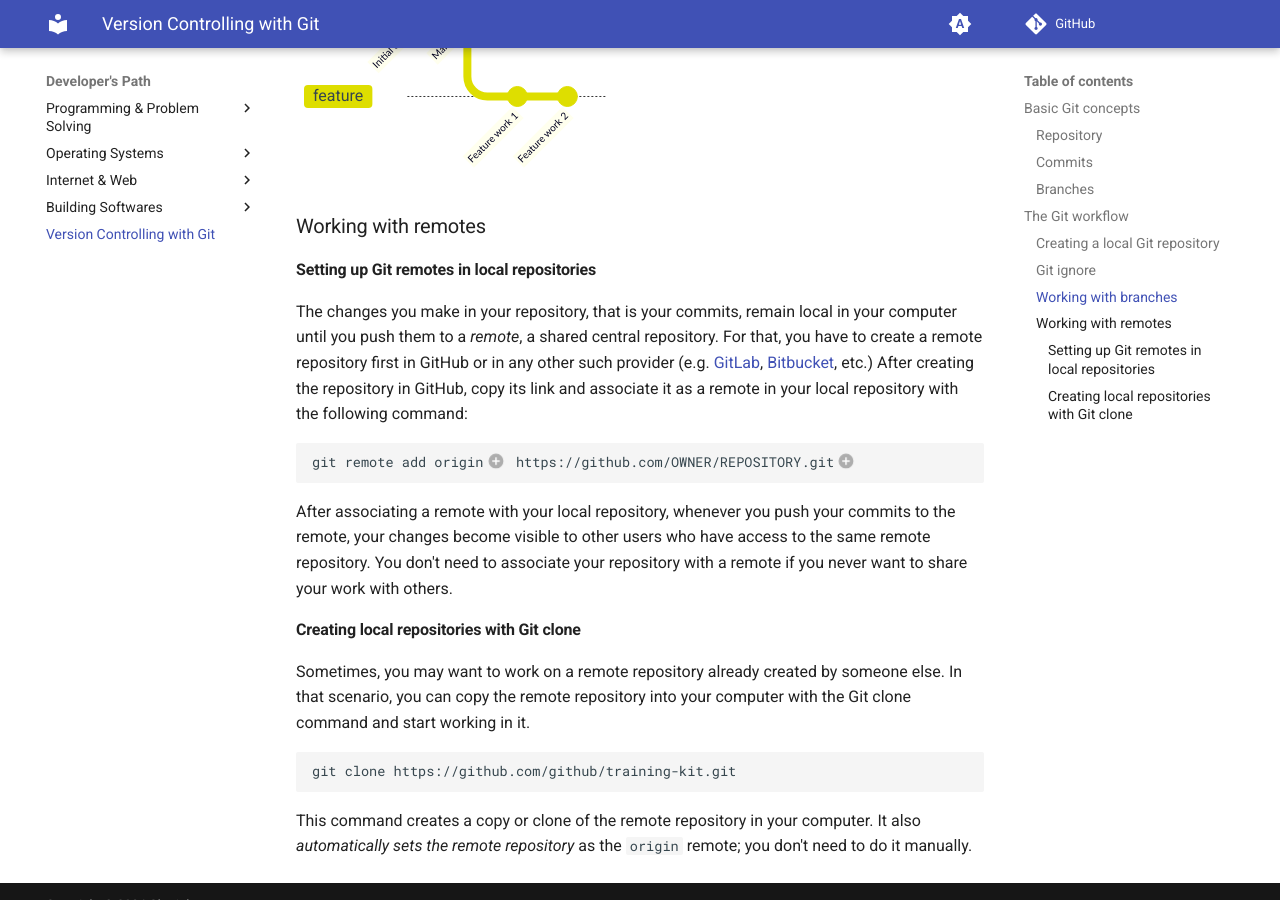
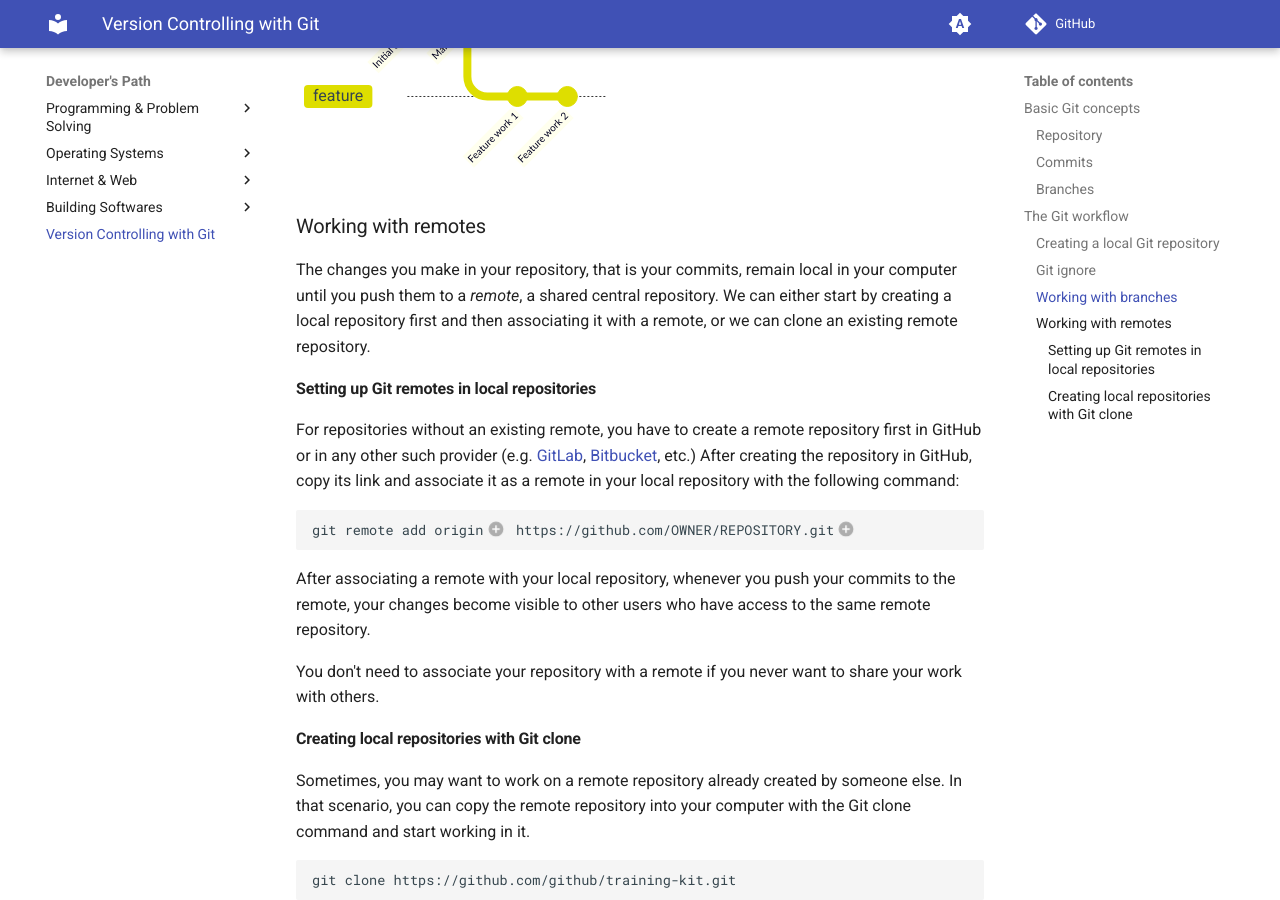
Before and after one commit to gharials/dev-path, an MkDocs documentation site: the page built from docs/vcs-git.md, in a window 1280 px wide and 900 px high, scrolled down 3749 px. Built offline with MkDocs 1.6.1 and Material for MkDocs 9.7.7, drawn with Linux system fonts in a browser that asks for light colours; comment, search, counter and statistics services are not loaded.

Commit message:
'vcs-git': copy edit.

````diff
--- a/docs/vcs-git.md
+++ b/docs/vcs-git.md
@@ -105,9 +105,11 @@ gitGraph
 
 ### Working with remotes
 
+The changes you make in your repository, that is your commits, remain local in your computer until you push them to a _remote_, a shared central repository. We can either start by creating a local repository first and then associating it with a remote, or we can clone an existing remote repository.
+
 #### Setting up Git remotes in local repositories
 
-The changes you make in your repository, that is your commits, remain local in your computer until you push them to a _remote_, a shared central repository. For that, you have to create a remote repository first in GitHub or in any other such provider (e.g. [GitLab](https://about.gitlab.com/), [Bitbucket](https://bitbucket.org/), etc.) After creating the repository in GitHub, copy its link and associate it as a remote in your local repository with the following command:
+For repositories without an existing remote, you have to create a remote repository first in GitHub or in any other such provider (e.g. [GitLab](https://about.gitlab.com/), [Bitbucket](https://bitbucket.org/), etc.) After creating the repository in GitHub, copy its link and associate it as a remote in your local repository with the following command:
 
 <div class="annotate" markdown>
 ```
@@ -118,7 +120,9 @@ git remote add origin(1) https://github.com/OWNER/REPOSITORY.git(2)
 1. Name of the remote. A local repository may have multiple remotes with their unique names; the default remote name is `origin`.
 2. Link to the remote repository. You can find it in the repository webpage.
 
-After associating a remote with your local repository, whenever you push your commits to the remote, your changes become visible to other users who have access to the same remote repository. You don't need to associate your repository with a remote if you never want to share your work with others.
+After associating a remote with your local repository, whenever you push your commits to the remote, your changes become visible to other users who have access to the same remote repository.
+
+You don't need to associate your repository with a remote if you never want to share your work with others.
 
 #### Creating local repositories with Git clone
 
````
